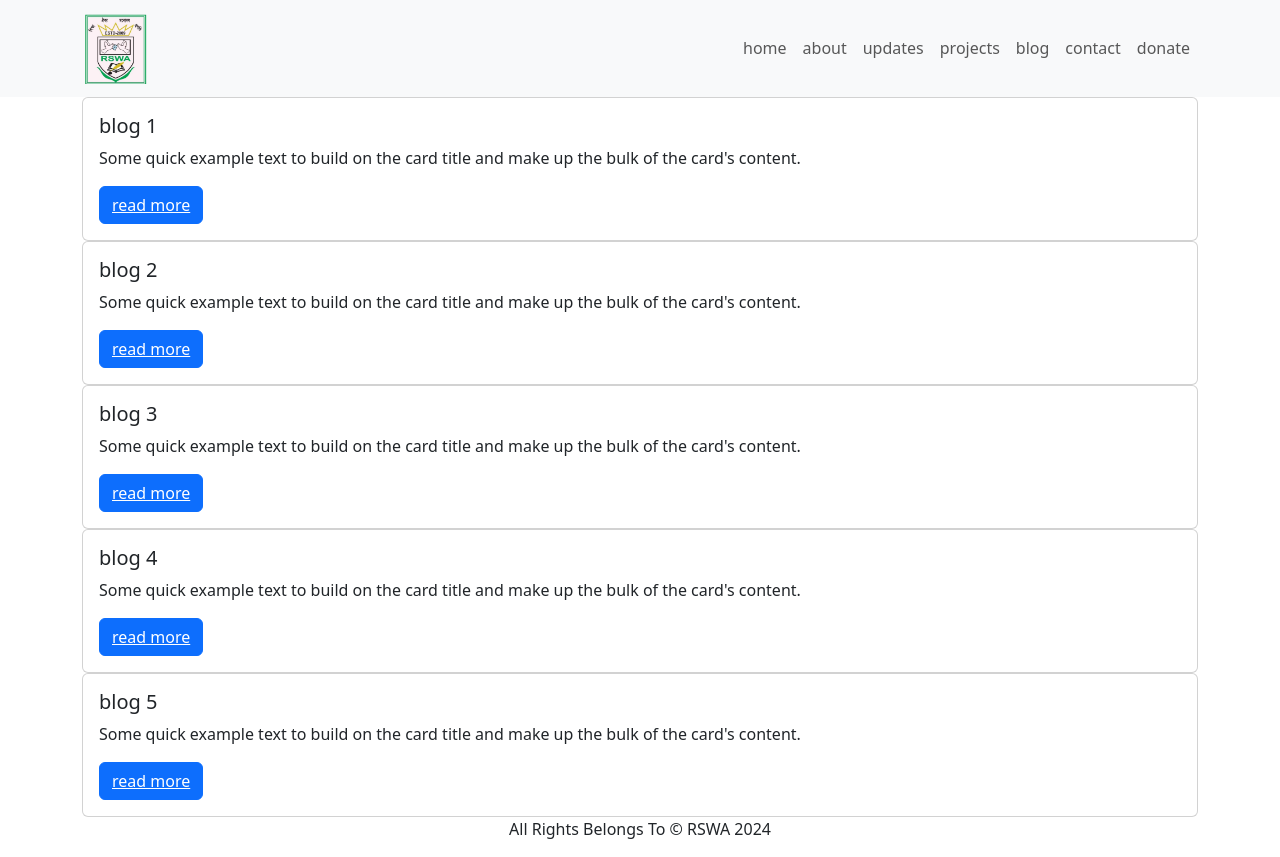
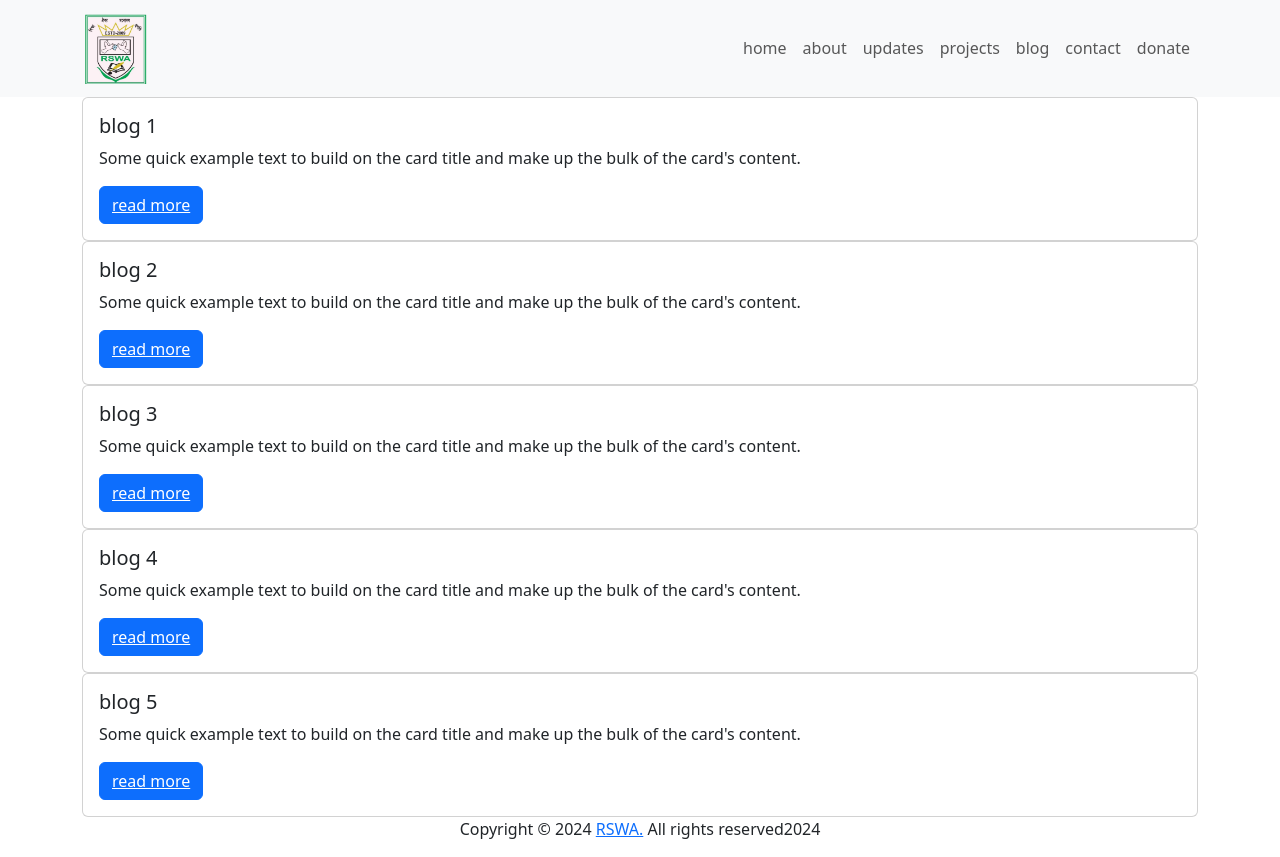
Before and after one commit to ashiful2002/rswa, a React (Vite) app: page /Blog in a window 1280 px wide. Built offline with nearby package versions, Linux system fonts and the light colour scheme.

Commit message:
vercell 404 problem solved

```diff
--- a/src/Components/BsCard.jsx
+++ b/src/Components/BsCard.jsx
@@ -5,11 +5,11 @@ import { CardGroup } from "react-bootstrap";
 
 import { cardtext } from "../constants";
 
-
 function BsCard() {
   return (
     <div className="container">
       {cardtext.map((item) => (
+        <div className="">
           <CardGroup>
             <Card className="" key={item.id}>
               <Card.Body>
@@ -23,6 +23,7 @@ function BsCard() {
               </Card.Body>
             </Card>
           </CardGroup>
+        </div>
       ))}
     </div>
   );
--- a/src/Layout/BsNAvbar.jsx
+++ b/src/Layout/BsNAvbar.jsx
@@ -29,8 +29,8 @@ function BsNavbar() {
         </Container>
       </Navbar>
       <Outlet />
-      <div className="text-center">
-        <p> All Rights Belongs To © RSWA {date}</p>
+      <div className="text-center capitalize">
+        <p> Copyright © {date} <a href="#" className="no-underline">RSWA.</a> All rights reserved{date}</p>
       </div>
     </>
   );
--- a/src/Pages/ErrorPage.jsx
+++ b/src/Pages/ErrorPage.jsx
@@ -2,7 +2,7 @@ import React from "react";
 
 const ErrorPage = () => {
   return (
-    <div className="container h-[80vh]">
+    <div className="container mx-auto h-[80vh]">
       <h1>404-Not Found. <span className="text-sm">working in process...</span></h1>
     </div>
   );
--- a/src/main.jsx
+++ b/src/main.jsx
@@ -43,6 +43,5 @@ const router = createBrowserRouter([
 createRoot(document.getElementById("root")).render(
   <StrictMode>
     <RouterProvider router={router}></RouterProvider>
-    {/* <App /> */}
   </StrictMode>
 );
```
Also changed, not shown: Vercel.json (added), 1 other file (tests, documents, lock files or other folders). Lines whose indentation alone changed are shown as unchanged.
